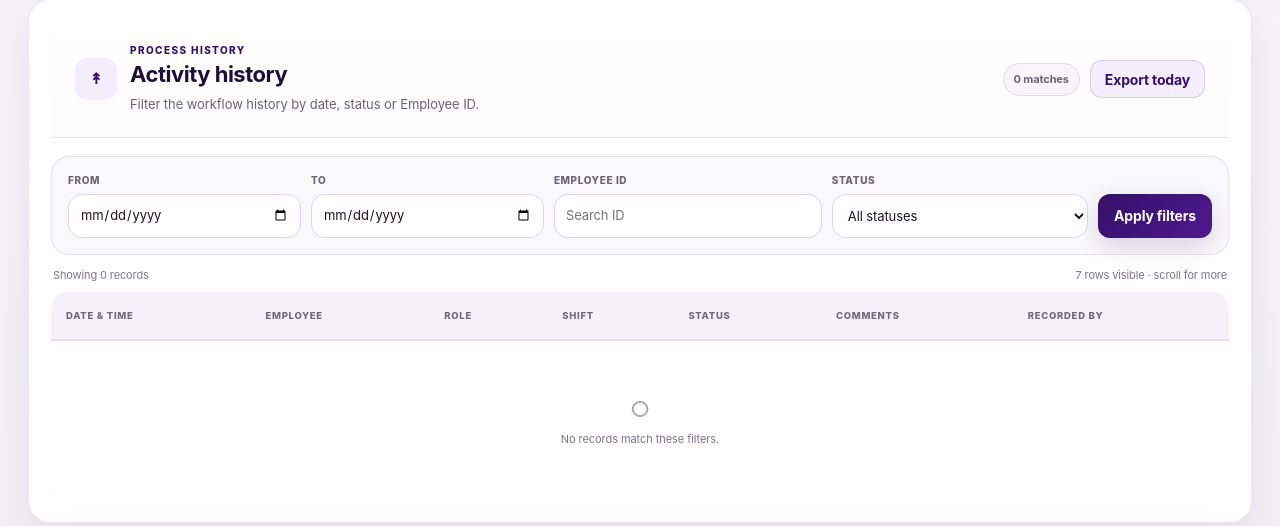
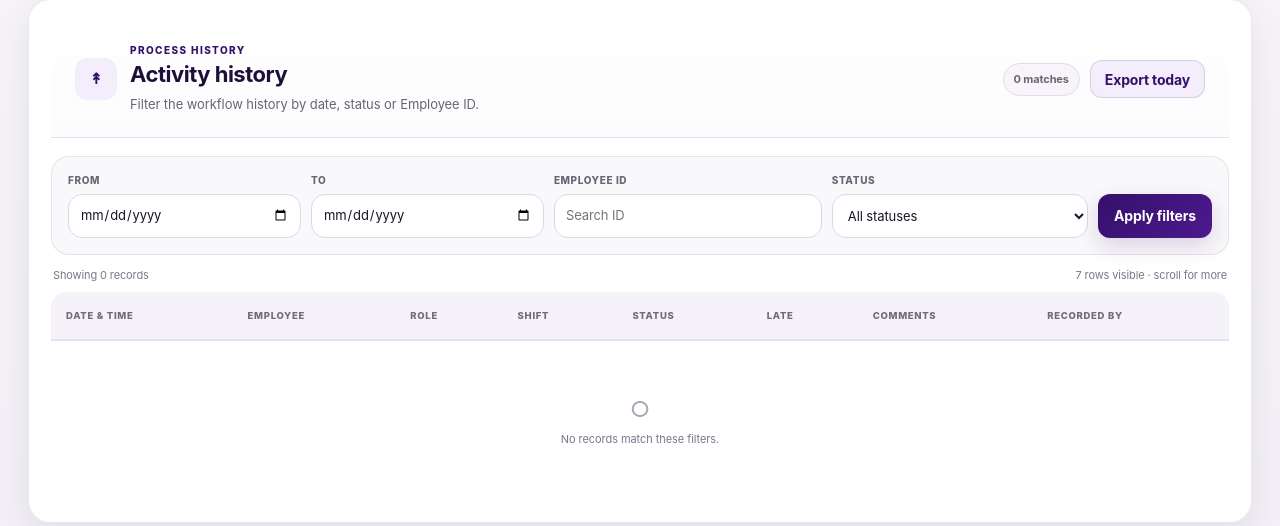
Before and after one commit to oscararrise/check_appearance, a Django app: page /workspace/CHECK/ in a window 1280 px wide. Shown: the part 649-1175 px from the top of the page. Run offline with Django 5.2, Linux system fonts and the light colour scheme; the visitor is signed in with stand-in values (Sample User, id 1); data comes from the database, SQL or seed files in the repository; data that the repository does not hold is empty.

Commit message:
feat: track late arrival in appearance checks

```diff
--- a/appearance/admin.py
+++ b/appearance/admin.py
@@ -181,10 +181,10 @@ class PreparationScanAdmin(admin.ModelAdmin):
 
 @admin.register(AppearanceCheck)
 class AppearanceCheckAdmin(admin.ModelAdmin):
-    list_display = ("employee_id", "employee_name", "status", "shift", "recorded_at", "recorded_by")
-    list_filter = ("status", "shift", "recorded_at")
+    list_display = ("employee_id", "employee_name", "status", "is_late", "late_marked_at", "shift", "recorded_at", "recorded_by")
+    list_filter = ("status", "is_late", "shift", "recorded_at")
     search_fields = ("employee_id", "employee_name", "role", "comment")
-    readonly_fields = ("employee_id", "employee_name", "role", "shift", "status", "comment", "recorded_at", "recorded_by")
+    readonly_fields = ("employee_id", "employee_name", "role", "shift", "status", "is_late", "late_marked_at", "comment", "recorded_at", "recorded_by")
 
 
 @admin.register(PowerAutomateDelivery)
--- a/appearance/models.py
+++ b/appearance/models.py
@@ -277,6 +277,8 @@ class AppearanceCheck(OperationalRecord):
         DECLINED = "DECLINED", "Declined"
 
     status = models.CharField(max_length=20, choices=Status.choices)
+    is_late = models.BooleanField(blank=True, null=True, db_index=True)
+    late_marked_at = models.DateTimeField(blank=True, null=True)
     comment = models.CharField(max_length=500, blank=True)
 
     class Meta:
--- a/appearance/power_automate.py
+++ b/appearance/power_automate.py
@@ -21,6 +21,8 @@ def build_appearance_check_payload(check: AppearanceCheck) -> dict:
         else ""
     )
 
+    late_local_time = timezone.localtime(check.late_marked_at) if check.late_marked_at else None
+
     return {
         "event": "appearance_check.recorded",
         "event_version": 1,
@@ -32,6 +34,10 @@ def build_appearance_check_payload(check: AppearanceCheck) -> dict:
         "appearance_check_code": check.status,
         "is_ready": check.status == AppearanceCheck.Status.READY,
         "not_ready_declined": not_ready_declined,
+        "late": check.is_late,
+        "late_label": "Yes" if check.is_late is True else "No" if check.is_late is False else "Not recorded",
+        "late_marked_at": late_local_time.isoformat() if late_local_time else "",
+        "late_marked_time": late_local_time.strftime("%H:%M:%S") if late_local_time else "",
         "fs_input": "",
         "comment": check.comment or "",
         "comment_update_final_check": "",
--- a/appearance/views.py
+++ b/appearance/views.py
@@ -59,6 +59,13 @@ def _operational_record_payload(record, process):
     if record is None:
         return None
     is_check = process == "CHECK"
+    late_marked_at = ""
+    late_label = ""
+    if is_check:
+        late_label = "Yes" if record.is_late is True else "No" if record.is_late is False else "Not recorded"
+        if record.late_marked_at:
+            late_marked_at = timezone.localtime(record.late_marked_at).strftime("%H:%M:%S")
+
     return {
         "id": record.id,
         "employee_id": record.employee_id,
@@ -67,6 +74,9 @@ def _operational_record_payload(record, process):
         "shift": record.get_shift_display(),
         "status": record.get_status_display() if is_check else "Registered",
         "comment": record.comment if is_check else "",
+        "is_late": record.is_late if is_check else None,
+        "late_label": late_label,
+        "late_marked_at": late_marked_at,
         "process": process,
         **_record_timestamp_payload(record),
     }
@@ -281,6 +291,10 @@ def record_check(request):
     if status not in allowed:
         return JsonResponse({"ok": False, "error": "Select Ready, Not Ready or Declined."}, status=400)
 
+    late_value = payload.get("late")
+    if not isinstance(late_value, bool):
+        return JsonResponse({"ok": False, "error": "Select whether the employee is late: Yes or No."}, status=400)
+
     comment = str(payload.get("comment", "")).strip()[:500]
     now = timezone.localtime()
     record = AppearanceCheck.objects.create(
@@ -289,6 +303,8 @@ def record_check(request):
         role=profile.role,
         shift=resolve_operational_shift(now),
         status=status,
+        is_late=late_value,
+        late_marked_at=timezone.now() if late_value else None,
         comment=comment,
         recorded_by=request.user,
     )
@@ -404,7 +420,7 @@ def export_report(request):
             ])
     else:
         ws.title = "Appearance Check"
-        ws.append(["Employee ID", "Name", "Role", "Date", "Time", "Shift", "Status", "Comment", "Recorded by"])
+        ws.append(["Employee ID", "Name", "Role", "Date", "Time", "Shift", "Status", "Late", "Late marked time", "Comment", "Recorded by"])
         records = AppearanceCheck.objects.filter(recorded_at__date=today).select_related("recorded_by")
         for item in records:
             local_time = timezone.localtime(item.recorded_at)
@@ -416,6 +432,8 @@ def export_report(request):
                 local_time.strftime("%H:%M:%S"),
                 item.get_shift_display(),
                 item.get_status_display(),
+                "Yes" if item.is_late is True else "No" if item.is_late is False else "Not recorded",
+                timezone.localtime(item.late_marked_at).strftime("%H:%M:%S") if item.late_marked_at else "",
                 item.comment,
                 item.recorded_by.get_username(),
             ])
--- a/static/js/appearance.js
+++ b/static/js/appearance.js
@@ -18,6 +18,7 @@
     const scheduleMessage = document.getElementById('schedule-message');
     let currentEmployee = null;
     let selectedStatus = null;
+    let selectedLate = null;
     let saveToastTimer = null;
 
     const csrfToken = () => {
@@ -112,6 +113,7 @@
                 <div><span>Date</span><strong>${escapeHtml(record.recorded_date || '—')}</strong></div>
                 <div><span>Time</span><strong>${escapeHtml(record.recorded_at || '—')}</strong></div>
                 <div><span>Shift</span><strong>${escapeHtml(record.shift || '—')}</strong></div>
+                ${record.process === 'CHECK' ? `<div><span>Late</span><strong>${escapeHtml(record.late_label || 'Not recorded')}${record.late_marked_at ? ` · ${escapeHtml(record.late_marked_at)}` : ''}</strong></div>` : ''}
                 <div><span>Recorded by</span><strong>${escapeHtml(record.recorded_by || '—')}</strong></div>
             </div>
             ${commentHtml}
@@ -292,6 +294,13 @@
         const row = document.createElement('tr');
         const status = isCheck ? record.status : 'Registered';
         const comments = isCheck && record.comment ? record.comment : '—';
+        const late = isCheck
+            ? (record.is_late === true
+                ? `<span class="late-pill late-yes">Yes${record.late_marked_at ? ` · ${escapeHtml(record.late_marked_at)}` : ''}</span>`
+                : record.is_late === false
+                    ? '<span class="late-pill late-no">No</span>'
+                    : '<span class="late-pill late-unknown">—</span>')
+            : '—';
 
         row.innerHTML = `
             <td class="history-datetime"><strong>${escapeHtml(record.recorded_date)}</strong><span>${escapeHtml(record.recorded_at)}</span></td>
@@ -299,6 +308,7 @@
             <td class="history-role">${escapeHtml(record.role || '—')}</td>
             <td><span class="shift-pill shift-${shiftClass(record.shift)}">${escapeHtml(record.shift || '—')}</span></td>
             <td><span class="status-pill status-${statusClass(status)}">${escapeHtml(status)}</span></td>
+            <td class="history-late">${late}</td>
             <td class="history-comment"><span>${escapeHtml(comments)}</span></td>
             <td><span class="recorded-by">${escapeHtml(record.recorded_by || '—')}</span></td>
         `;
@@ -307,11 +317,20 @@
         while (tableBody.children.length > 500) tableBody.lastElementChild.remove();
     };
 
+    const updateSaveCheckState = () => {
+        if (saveCheck) saveCheck.disabled = !(currentEmployee && selectedStatus && selectedLate !== null);
+    };
+
     const resetCheckSelection = () => {
         selectedStatus = null;
+        selectedLate = null;
         document.querySelectorAll('.status-btn').forEach(btn => btn.classList.remove('active'));
+        document.querySelectorAll('.late-btn').forEach((btn) => {
+            btn.classList.remove('active');
+            btn.setAttribute('aria-pressed', 'false');
+        });
         if (comment) comment.value = '';
-        if (saveCheck) saveCheck.disabled = true;
+        updateSaveCheckState();
     };
 
     const setScheduleEditing = (editing) => {
@@ -408,7 +427,19 @@
             selectedStatus = button.dataset.status;
             document.querySelectorAll('.status-btn').forEach(btn => btn.classList.remove('active'));
             button.classList.add('active');
-            saveCheck.disabled = false;
+            updateSaveCheckState();
+        });
+    });
+
+    document.querySelectorAll('.late-btn').forEach((button) => {
+        button.addEventListener('click', () => {
+            selectedLate = button.dataset.late === 'true';
+            document.querySelectorAll('.late-btn').forEach((btn) => {
+                const active = btn === button;
+                btn.classList.toggle('active', active);
+                btn.setAttribute('aria-pressed', active ? 'true' : 'false');
+            });
+            updateSaveCheckState();
         });
     });
 
@@ -419,6 +450,7 @@
             const saved = await postJson(shell.dataset.checkUrl, {
                 employee_id: currentEmployee.employee_id,
                 status: selectedStatus,
+                late: selectedLate,
                 comment: comment.value.trim(),
             });
             prependHistory(saved.record, true);
--- a/templates/appearance/workspace.html
+++ b/templates/appearance/workspace.html
@@ -197,6 +197,16 @@
                         <button type="button" class="status-btn warning" data-status="NOT_READY"><span class="status-choice-icon">!</span><span><strong>Not Ready</strong><small>Correction is required</small></span></button>
                         <button type="button" class="status-btn declined" data-status="DECLINED"><span class="status-choice-icon">×</span><span><strong>Declined</strong><small>Employee cannot proceed</small></span></button>
                     </div>
+                    <div class="late-selector" role="group" aria-labelledby="late-selector-label">
+                        <div class="late-selector-copy">
+                            <span id="late-selector-label">Late arrival</span>
+                            <small>Required · mark whether the employee arrived late</small>
+                        </div>
+                        <div class="late-options">
+                            <button type="button" class="late-btn" data-late="true" aria-pressed="false"><span class="late-choice-icon">✓</span><strong>Yes</strong></button>
+                            <button type="button" class="late-btn" data-late="false" aria-pressed="false"><span class="late-choice-icon">×</span><strong>No</strong></button>
+                        </div>
+                    </div>
                     <label class="field comment-field">
                         <span>Operational comment <small>Optional unless context is needed</small></span>
                         <textarea id="check-comment" rows="3" maxlength="500" placeholder="Add a short, clear note for the operations history…"></textarea>
@@ -269,6 +279,7 @@
                             <th>Role</th>
                             <th>Shift</th>
                             <th>Status</th>
+                            <th>Late</th>
                             <th>Comments</th>
                             <th>Recorded by</th>
                         </tr>
@@ -292,11 +303,18 @@
                                 <span class="status-pill status-registered">Registered</span>
                                 {% endif %}
                             </td>
+                            <td class="history-late">
+                                {% if process == "CHECK" %}
+                                    {% if item.is_late is True %}<span class="late-pill late-yes">Yes{% if item.late_marked_at %} · {{ item.late_marked_at|date:"H:i:s" }}{% endif %}</span>
+                                    {% elif item.is_late is False %}<span class="late-pill late-no">No</span>
+                                    {% else %}<span class="late-pill late-unknown">—</span>{% endif %}
+                                {% else %}—{% endif %}
+                            </td>
                             <td class="history-comment"><span>{% if process == "CHECK" %}{{ item.comment|default:"—" }}{% else %}—{% endif %}</span></td>
                             <td><span class="recorded-by">{{ item.recorded_by.get_username }}</span></td>
                         </tr>
                         {% empty %}
-                        <tr id="empty-history"><td colspan="7" class="history-empty"><div class="empty-state"><span>○</span><p>No records match these filters.</p></div></td></tr>
+                        <tr id="empty-history"><td colspan="8" class="history-empty"><div class="empty-state"><span>○</span><p>No records match these filters.</p></div></td></tr>
                         {% endfor %}
                     </tbody>
                 </table>
```
Also changed, not shown: appearance/tests.py (+41 -0 lines), static/css/appearance.css (+73 -0 lines), appearance/migrations/0007_appearancecheck_late.py (added).
